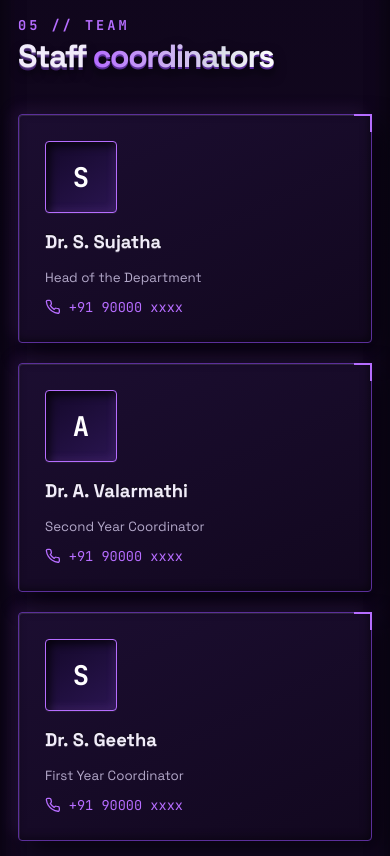
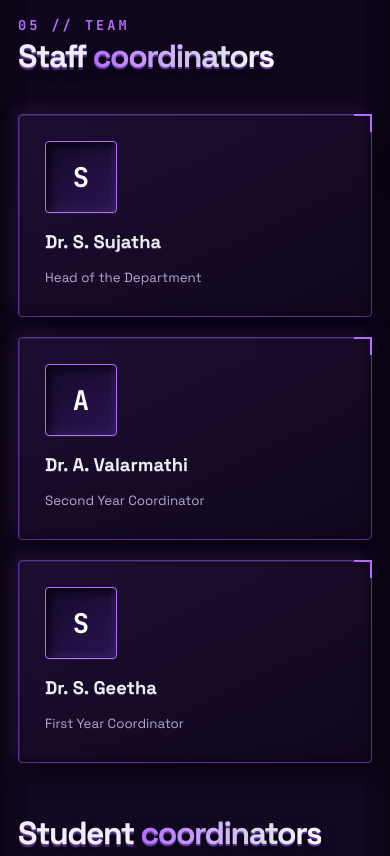
Before and after one commit to Tamilarasan-12/nutpam_io, a plain HTML site: page nutpam_site_source/index.html in a window 390 px wide. Shown: the part 8139-8995 px from the top of the page. Drawn offline with Linux system fonts and the light colour scheme.

Commit message:
Remove phone numbers from staff information

```diff
--- a/nutpam_site_source/index.html
+++ b/nutpam_site_source/index.html
@@ -858,13 +858,9 @@
                 ],
             };
             const STAFF = [
-                ["Dr. S. Sujatha", "Head of the Department", "+91 90000 xxxx"],
-                [
-                    "Dr. A. Valarmathi",
-                    "Second Year Coordinator",
-                    "+91 90000 xxxx",
-                ],
-                ["Dr. S. Geetha", "First Year Coordinator", "+91 90000 xxxx"],
+                ["Dr. S. Sujatha", "Head of the Department"],
+                ["Dr. A. Valarmathi", "Second Year Coordinator"],
+                ["Dr. S. Geetha", "First Year Coordinator"],
             ];
             const STU = [
                 ["B.Praveen", "President", "+91 9363659713"],
@@ -1022,7 +1018,7 @@
                 a
                     .map(
                         (p, i) =>
-                            `<div class="${c || "col-md-4"} rv" style="transition-delay:${i * 90}ms"><div class="card person tilt"><div class="card-body"><div class="av">${p[0].replace("Dr. ", "")[0]}</div><h3>${p[0]}</h3><small>${p[1]}</small><a href="${t ? "tel:" + p[2].replace(/\s/g, "") : "mailto:" + p[2]}">${ic(t ? "phone" : "mail")} ${p[2]}</a></div></div></div>`,
+                            `<div class="${c || "col-md-4"} rv" style="transition-delay:${i * 90}ms"><div class="card person tilt"><div class="card-body"><div class="av">${p[0].replace("Dr. ", "")[0]}</div><h3>${p[0]}</h3><small>${p[1]}</small>${p[2] ? `<a href="${t ? "tel:" + p[2].replace(/\s/g, "") : "mailto:" + p[2]}">${ic(t ? "phone" : "mail")} ${p[2]}</a>` : ""}</div></div></div>`,
                     )
                     .join("");
             $("#stu").innerHTML = ppl(STU, 1);
```
